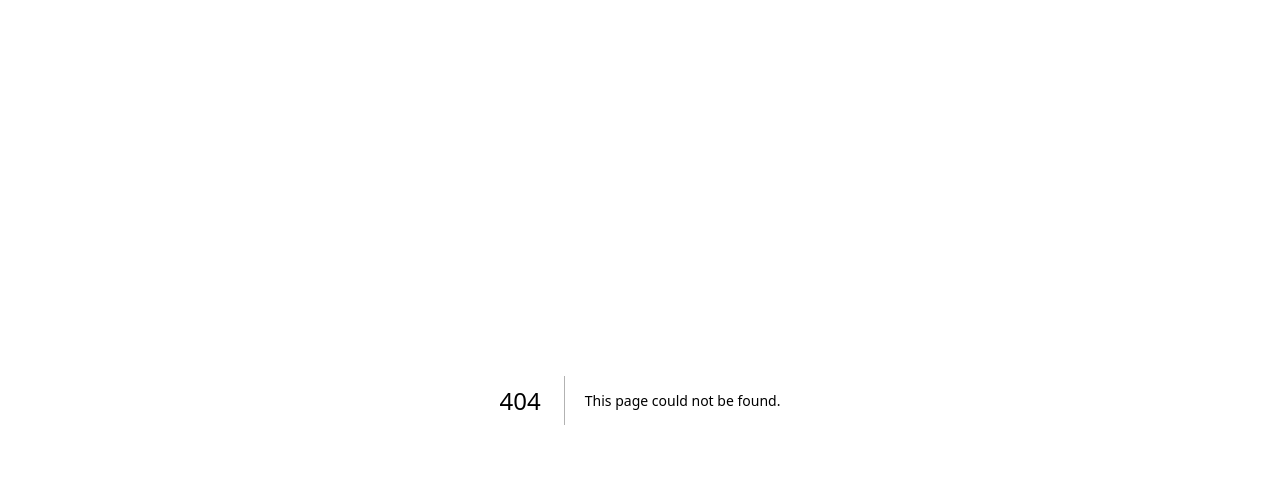
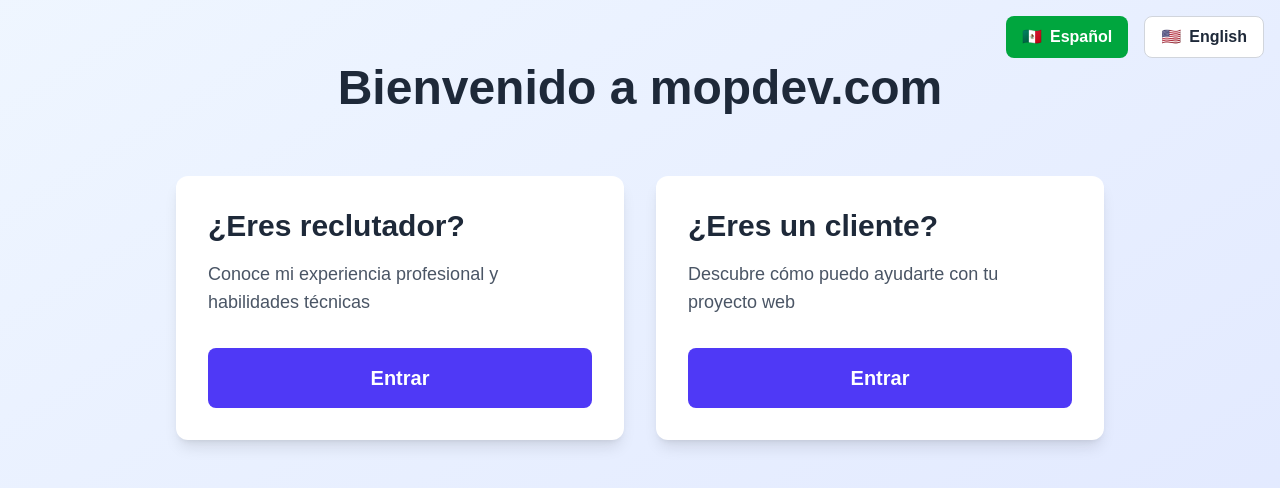
Before and after one commit to albertoortiz24/headless-portfolio, a Next.js app: page /es in a window 1280 px wide. Before the commit this address had no page. Shown: the top 488 px of the page. Built offline with nearby package versions, Linux system fonts and the light colour scheme.

Commit message:
portafolio multidioma con version reclutador y cliente

```diff
--- /dev/null
+++ b/src/app/[lang]/client/page.js
@@ -0,0 +1,94 @@
+// app/[lang]/client/page.js
+import Link from 'next/link';
+
+export default async function ClientPage({ params }) {
+  const { lang } = await params;
+
+  // Definir la URL de la API
+  const apiUrl = 'https://greenyellow-vulture-916371.hostingersite.com/wp-json/wp/v2/posts';
+
+  let posts = [];
+  let error = null;
+
+  try {
+    const res = await fetch(apiUrl, {
+      next: { revalidate: 60 } // Revalidar cada 60 segundos
+    });
+
+    if (!res.ok) {
+      throw new Error(`Error HTTP: ${res.status} - ${res.statusText}`);
+    }
+
+    posts = await res.json();
+    console.log('Posts obtenidos en client page:', posts);
+  } catch (e) {
+    console.error('Error al obtener posts en client page:', e);
+    error = e.message;
+  }
+
+  // Textos traducidos
+  const content = {
+    es: {
+      title: "Para Clientes - Proyectos y Servicios",
+      back: "← Volver al inicio",
+      noPosts: "No hay posts disponibles.",
+      errorMsg: "Error al cargar los posts",
+      postsTitle: "Últimos proyectos"
+    },
+    en: {
+      title: "For Clients - Projects & Services",
+      back: "← Back to home",
+      noPosts: "No posts available.",
+      errorMsg: "Error loading posts",
+      postsTitle: "Latest projects"
+    }
+  };
+
+  const t = content[lang] || content.es;
+
+  return (
+    <main className="min-h-screen p-8">
+      <Link href={`/${lang}`} className="text-blue-600 hover:underline mb-4 block">
+        {t.back}
+      </Link>
+
+      <h1 className="text-3xl font-bold mb-4">{t.title}</h1>
+
+      {/* Mostrar error si existe */}
+      {error && (
+        <div className="bg-red-50 border border-red-200 p-4 rounded mb-6">
+          <h2 className="text-red-800 font-semibold">{t.errorMsg}</h2>
+          <p className="text-red-600">{error}</p>
+          <p className="text-gray-600 mt-2">
+            URL intentada: <code className="bg-gray-100 px-2 py-1 rounded">{apiUrl}</code>
+          </p>
+        </div>
+      )}
+
+      {/* Mostrar posts si hay */}
+      {!error && posts.length === 0 && (
+        <p className="text-gray-600">{t.noPosts}</p>
+      )}
+
+      {posts.length > 0 && (
+        <div>
+          <h2 className="text-2xl font-bold mb-4">{t.postsTitle}</h2>
+          <div className="grid gap-6">
+            {posts.map(post => (
+              <article key={post.id} className="border p-4 rounded-lg shadow-sm">
+                <h3
+                  className="text-xl font-semibold mb-2"
+                  dangerouslySetInnerHTML={{ __html: post.title.rendered }}
+                />
+                <div
+                  className="text-gray-600"
+                  dangerouslySetInnerHTML={{ __html: post.excerpt.rendered }}
+                />
+              </article>
+            ))}
+          </div>
+        </div>
+      )}
+    </main>
+  );
+}
--- /dev/null
+++ b/src/app/[lang]/page.js
@@ -0,0 +1,41 @@
+// app/[lang]/page.js
+import LanguageSwitcher from '../components/LanguageSwitcher';
+import Card from '../components/Card';
+import { translations } from '../../lib/translations';
+
+export default async function HomePage({ params }) {
+  // ✅ IMPORTANTE: Ahora debemos esperar (await) por params
+  const { lang } = await params;
+
+  // El resto del código igual
+  const t = translations[lang] || translations.es;
+
+  return (
+    <main className="min-h-screen bg-gradient-to-br from-blue-50 to-indigo-100">
+      <LanguageSwitcher currentLang={lang} />
+
+      <div className="container mx-auto px-4 py-16">
+        <h1 className="text-5xl font-bold text-center mb-16 text-gray-800">
+          {t.welcome}
+        </h1>
+
+        <div className="flex flex-col md:flex-row gap-8 justify-center items-center">
+          <Card
+            title={t.recruiter}
+            description={t.recruiterDesc}
+            buttonText={t.enter}
+            targetPath="recruiter"
+            lang={lang}
+          />
+          <Card
+            title={t.client}
+            description={t.clientDesc}
+            buttonText={t.enter}
+            targetPath="client"
+            lang={lang}
+          />
+        </div>
+      </div>
+    </main>
+  );
+}
--- /dev/null
+++ b/src/app/[lang]/recruiter/page.js
@@ -0,0 +1,21 @@
+import Link from 'next/link';
+
+export default function RecruiterPage({ params }) {
+  const { lang } = params;
+
+  return (
+    <main className="min-h-screen p-8">
+      <Link href={`/${lang}`} className="text-blue-600 hover:underline mb-4 block">
+        ← Volver
+      </Link>
+      <h1 className="text-3xl font-bold">
+        {lang === 'es' ? 'Perfil para Reclutadores' : 'Recruiter Profile'}
+      </h1>
+      <p className="mt-4">
+        {lang === 'es'
+          ? 'Aquí irá mi experiencia profesional...'
+          : 'Hola reclutador! Aquí podrás conocer mi experiencia profesional, habilidades y proyectos destacados. Estoy emocionado de compartir mi trayectoria contigo y mostrar cómo puedo aportar valor a tu empresa. ¡Gracias por visitar mi perfil!'}
+      </p>
+    </main>
+  );
+}
--- /dev/null
+++ b/src/app/components/Card.js
@@ -0,0 +1,20 @@
+'use client';
+
+import { useRouter } from 'next/navigation';
+
+export default function Card({ title, description, buttonText, targetPath, lang }) {
+  const router = useRouter();
+
+  return (
+    <div className="bg-white rounded-xl shadow-lg p-8 max-w-md w-full hover:shadow-xl transition-shadow">
+      <h2 className="text-3xl font-bold mb-4 text-gray-800">{title}</h2>
+      <p className="text-gray-600 mb-8 text-lg">{description}</p>
+      <button
+        onClick={() => router.push(`/${lang}/${targetPath}`)}
+        className="w-full bg-indigo-600 hover:bg-indigo-700 text-white font-bold py-4 px-6 rounded-lg text-xl transition-colors"
+      >
+        {buttonText}
+      </button>
+    </div>
+  );
+}
--- /dev/null
+++ b/src/app/components/LanguageSwitcher.js
@@ -0,0 +1,45 @@
+// app/components/LanguageSwitcher.js - Versión ultra simple
+'use client';
+
+import { useRouter } from 'next/navigation';
+
+export default function LanguageSwitcher({ currentLang }) {
+  const router = useRouter();
+
+  const switchToSpanish = () => {
+    // Forzar navegación a /es
+    router.push('/es');
+  };
+
+  const switchToEnglish = () => {
+    // Forzar navegación a /en
+    router.push('/en');
+  };
+
+  return (
+    <div className="flex gap-4 absolute top-4 right-4 z-50">
+      <button
+        onClick={switchToSpanish}
+        className={`px-4 py-2 rounded-lg font-semibold transition-colors ${
+          currentLang === 'es'
+            ? 'bg-green-600 text-white'
+            : 'bg-white text-gray-800 hover:bg-gray-100 border border-gray-300'
+        }`}
+      >
+        <span className="mr-2">🇲🇽</span>
+        Español
+      </button>
+      <button
+        onClick={switchToEnglish}
+        className={`px-4 py-2 rounded-lg font-semibold transition-colors ${
+          currentLang === 'en'
+            ? 'bg-blue-600 text-white'
+            : 'bg-white text-gray-800 hover:bg-gray-100 border border-gray-300'
+        }`}
+      >
+        <span className="mr-2">🇺🇸</span>
+        English
+      </button>
+    </div>
+  );
+}
--- a/src/app/page.js
+++ b/src/app/page.js
@@ -1,64 +1,7 @@
-// app/page.js - Versión CORREGIDA y SIMPLIFICADA
-export default async function Home() {
-  // 1. Definir la URL de tu API (¡AHORA CON TU DOMINIO CORRECTO!)
-  const apiUrl = 'https://greenyellow-vulture-916371.hostingersite.com/wp-json/wp/v2/posts';
+import { redirect } from 'next/navigation';
 
-  // 2. Variable para almacenar los posts
-  let posts = [];
-  let error = null;
-
-  // 3. Intentar obtener los posts
-  try {
-    const res = await fetch(apiUrl, {
-      // Opción: revalidar cada 60 segundos (opcional)
-      next: { revalidate: 60 }
-    });
-
-    if (!res.ok) {
-      throw new Error(`Error HTTP: ${res.status}`);
-    }
-
-    posts = await res.json();
-    console.log('Posts obtenidos:', posts); // Para ver en la terminal
-  } catch (e) {
-    console.error('Error al obtener posts:', e);
-    error = e.message;
-  }
-
-  // 4. Renderizar la página
-  return (
-    <main className="min-h-screen p-8">
-      <h1 className="text-4xl font-bold mb-8">
-        Sitio en construccion 🚀
-      </h1>
-
-      {error ? (
-        <div className="bg-red-50 border border-red-200 p-4 rounded">
-          <h2 className="text-red-800 font-semibold">Error de conexión</h2>
-          <p className="text-red-600">{error}</p>
-          <p className="text-gray-600 mt-2">
-            URL intentada: <code className="bg-gray-100 px-2 py-1 rounded">{apiUrl}</code>
-          </p>
-        </div>
-      ) : posts.length === 0 ? (
-        <p className="text-gray-600">No hay posts publicados.</p>
-      ) : (
-        <div className="grid gap-6">
-          {posts.map(post => (
-            <article key={post.id} className="border p-4 rounded-lg shadow-sm">
-              <h2
-                className="text-2xl font-semibold mb-2"
-                dangerouslySetInnerHTML={{ __html: post.title.rendered }}
-              />
-              <div
-                className="text-gray-600"
-                dangerouslySetInnerHTML={{ __html: post.excerpt.rendered }}
-              />
-              <hr className="mt-4" />
-            </article>
-          ))}
-        </div>
-      )}
-    </main>
-  );
+export default function RootPage() {
+  // Detectar idioma del navegador o usar español por defecto
+  // Por ahora, redirigimos a español
+  redirect('/es');
 }
--- /dev/null
+++ b/src/lib/translations.js
@@ -0,0 +1,21 @@
+// lib/translations.js
+export const translations = {
+  es: {
+    welcome: "Bienvenido a mopdev.com",
+    recruiter: "¿Eres reclutador?",
+    recruiterDesc: "Conoce mi experiencia profesional y habilidades técnicas",
+    client: "¿Eres un cliente?",
+    clientDesc: "Descubre cómo puedo ayudarte con tu proyecto web",
+    enter: "Entrar",
+    loading: "Cargando..."
+  },
+  en: {
+    welcome: "Welcome to mopdev.com",
+    recruiter: "Are you a recruiter?",
+    recruiterDesc: "Explore my professional experience and technical skills",
+    client: "Are you a client?",
+    clientDesc: "Discover how I can help with your web project or e-commerce needs",
+    enter: "Enter",
+    loading: "Loading..."
+  }
+};
```
